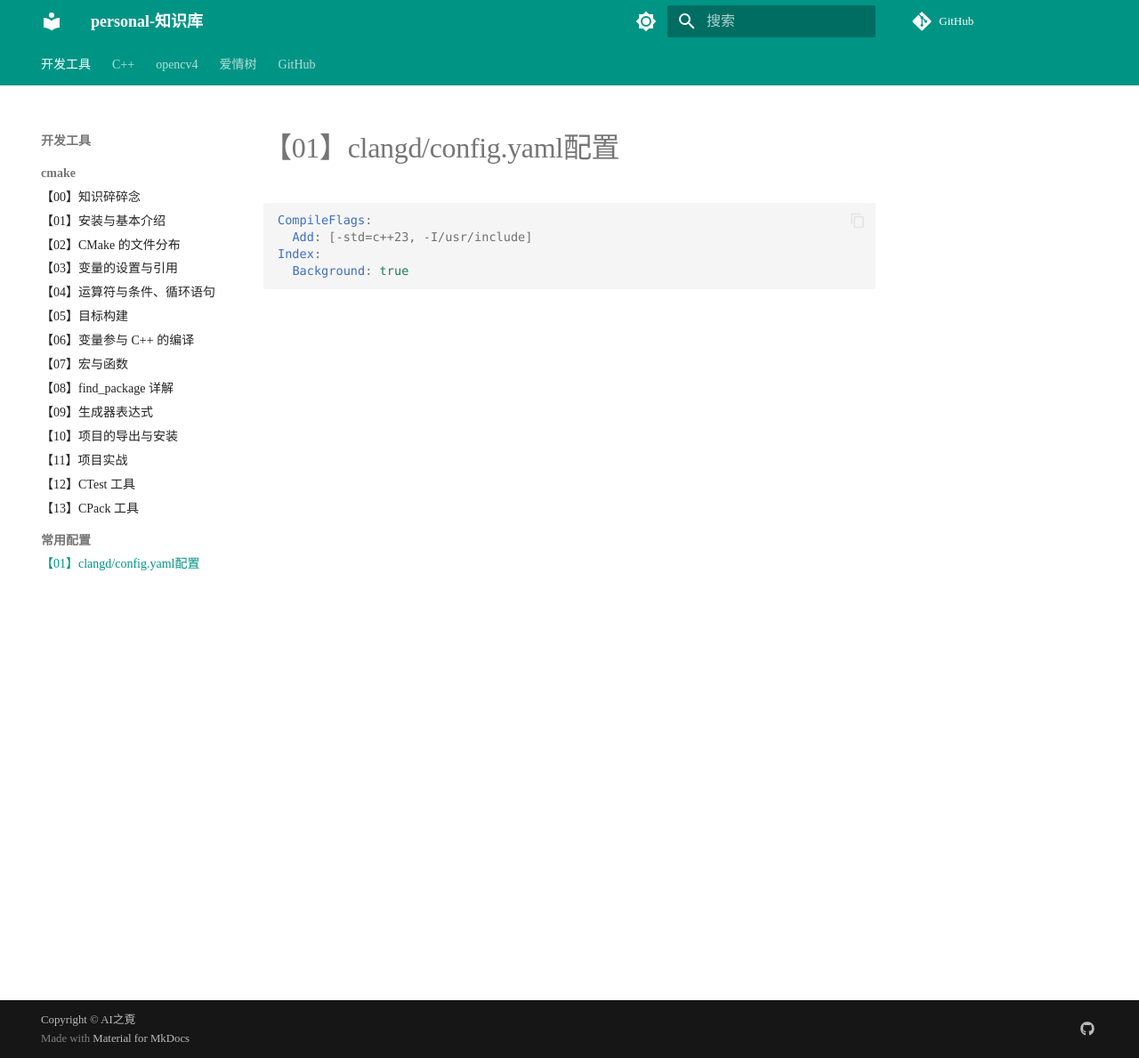
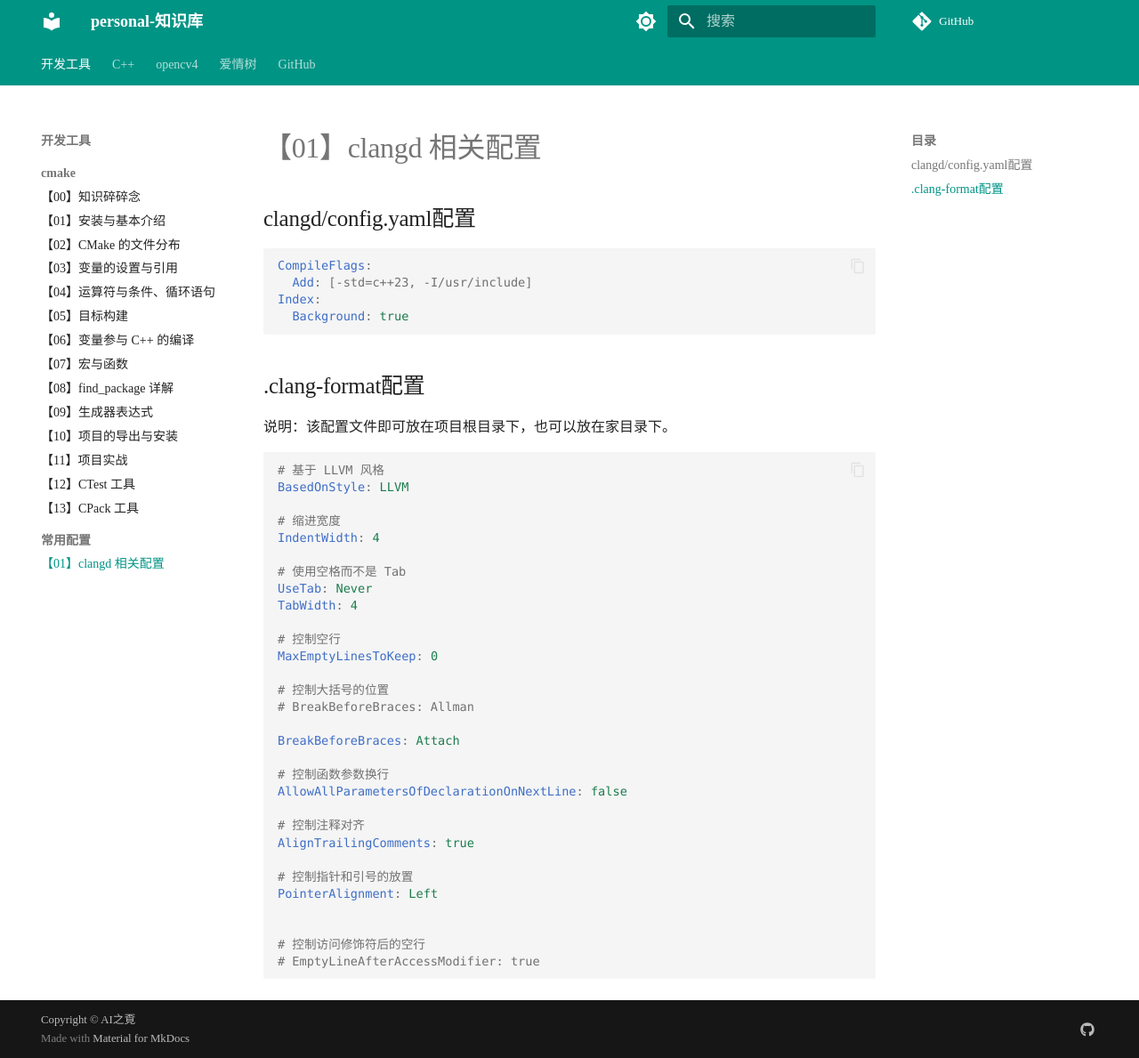
Before and after one commit to serendipitywgy/personal-docs, an MkDocs documentation site: the page built from docs/开发工具/常用配置/01-clangd配置.md, in a window 1280 px wide and 1189 px high. Shown: the whole window at 89% size. Built offline with MkDocs 1.6.1 and Material for MkDocs 9.7.7, drawn with Linux system fonts in a browser that asks for light colours; some web fonts are replaced; comment, search, counter and statistics services are not loaded.

Commit message:
[config] 更新.clang-format

````diff
--- a/docs/开发工具/常用配置/01-clangd配置.md
+++ b/docs/开发工具/常用配置/01-clangd配置.md
@@ -1,7 +1,45 @@
-# 【01】clangd/config.yaml配置
+# 【01】clangd 相关配置
+
+## clangd/config.yaml配置
 ```yaml
 CompileFlags:
   Add: [-std=c++23, -I/usr/include]
 Index:
   Background: true
 ```
+
+## .clang-format配置
+说明：该配置文件即可放在项目根目录下，也可以放在家目录下。
+```YAML
+# 基于 LLVM 风格
+BasedOnStyle: LLVM
+
+# 缩进宽度
+IndentWidth: 4
+
+# 使用空格而不是 Tab
+UseTab: Never
+TabWidth: 4
+
+# 控制空行
+MaxEmptyLinesToKeep: 0
+
+# 控制大括号的位置
+# BreakBeforeBraces: Allman
+
+BreakBeforeBraces: Attach
+
+# 控制函数参数换行
+AllowAllParametersOfDeclarationOnNextLine: false
+
+# 控制注释对齐
+AlignTrailingComments: true
+
+# 控制指针和引号的放置
+PointerAlignment: Left
+
+
+# 控制访问修饰符后的空行
+# EmptyLineAfterAccessModifier: true
+
+```
````
